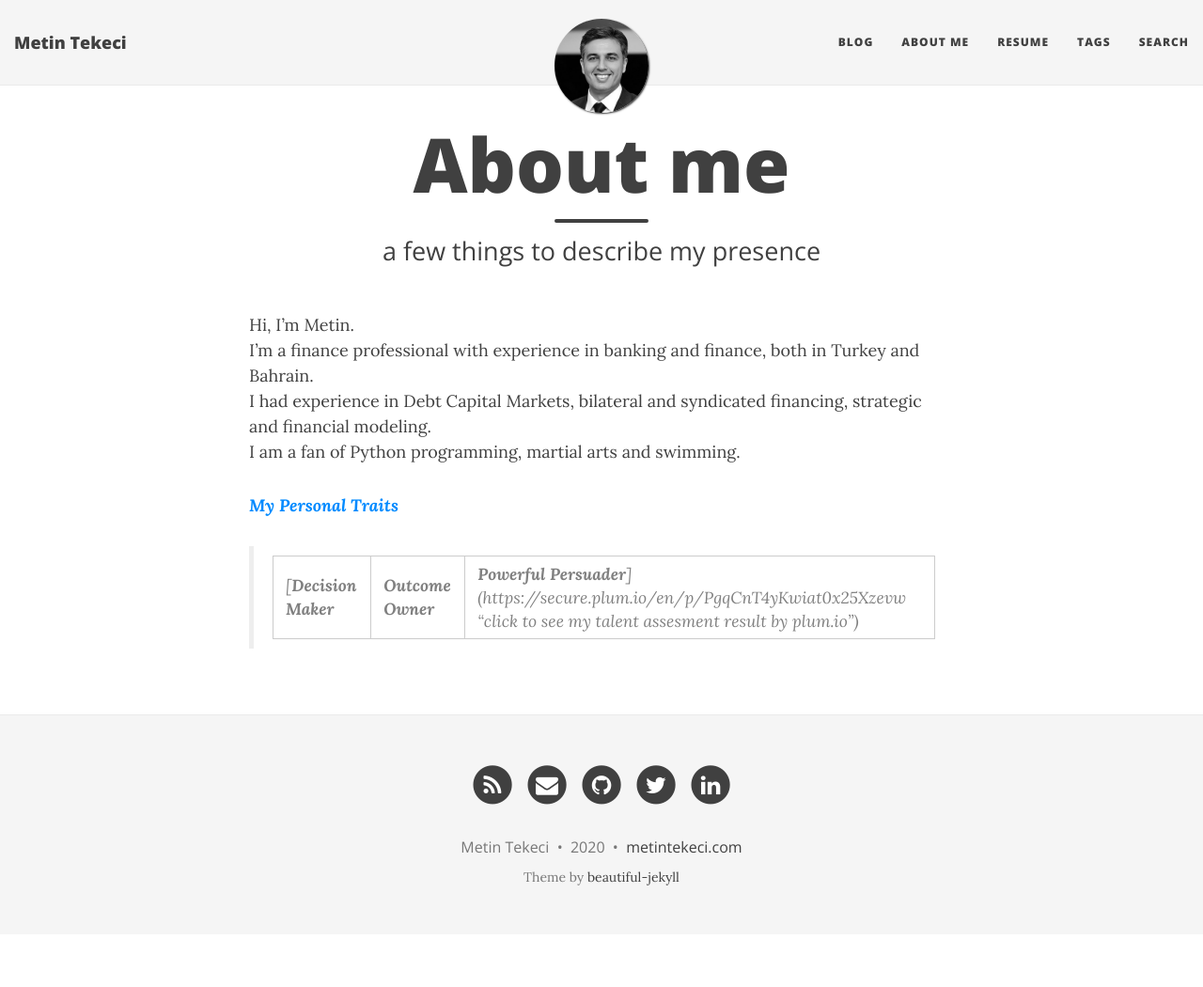
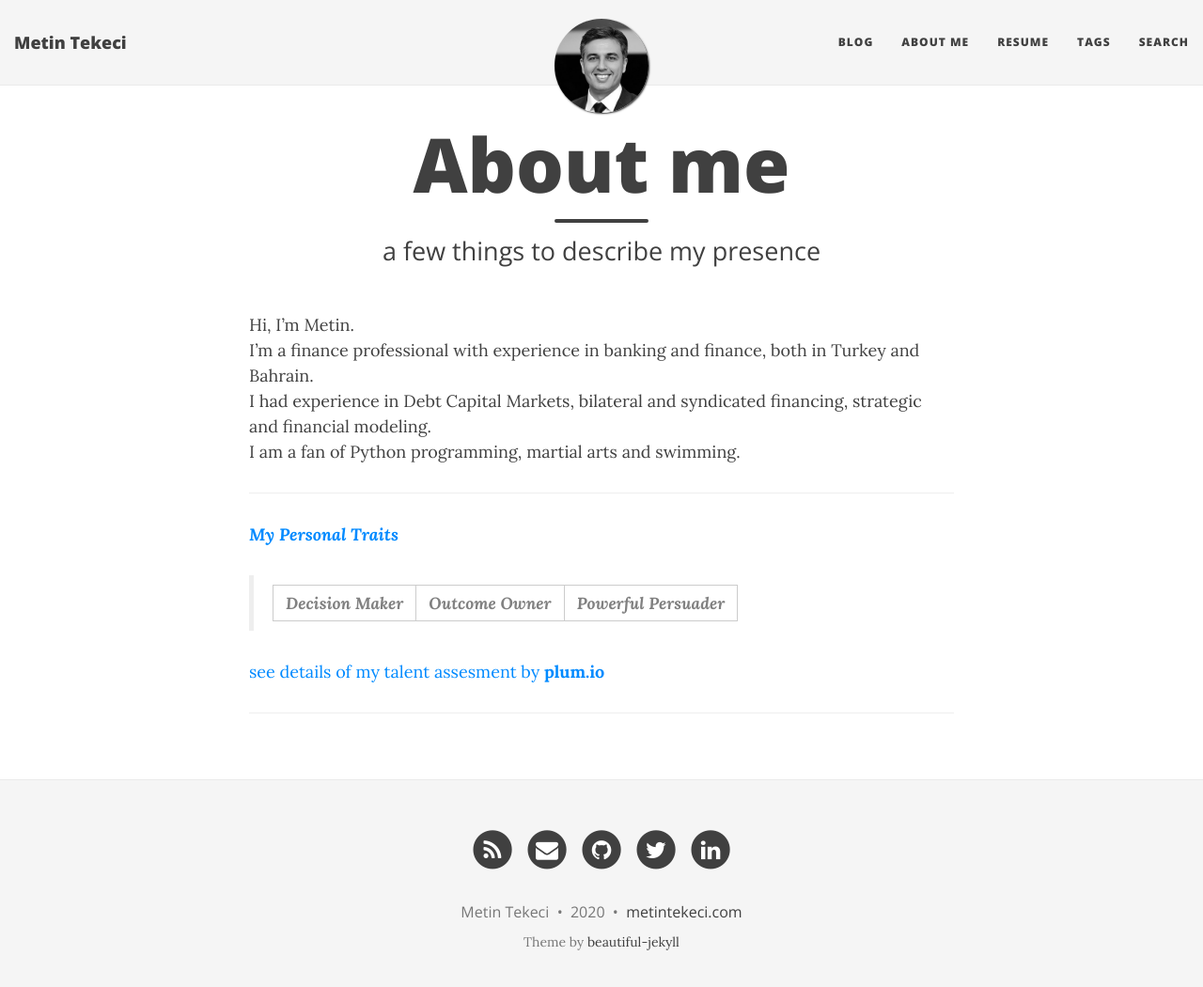
Before and after one commit to metintekeci/metintekeci.github.io, a Jekyll site: the page built from aboutme.md, in a window 1280 px wide and 1063 px high. Shown: the top 1050 px of the window at 94% size. Built offline with Jekyll 4.4.1, drawn with Linux system fonts in a browser that asks for light colours; nearby versions of some CDN libraries.

Commit message:
edit about.md - personal traits

```diff
--- a/aboutme.md
+++ b/aboutme.md
@@ -9,5 +9,10 @@ I’m a finance professional with experience in banking and finance, both in Tur
 I had experience in Debt Capital Markets, bilateral and syndicated financing, strategic and financial modeling.
 I am a fan of Python programming, martial arts and swimming.
 
+---
 ***[My Personal Traits](https://secure.plum.io/en/p/PgqCnT4yKwiat0x25Xzevw "click to see my talent assesment result by plum.io")***
->[**Decision Maker** | **Outcome Owner** | **Powerful Persuader**](https://secure.plum.io/en/p/PgqCnT4yKwiat0x25Xzevw "click to see my talent assesment result by plum.io")
+> | **Decision Maker** | **Outcome Owner** | **Powerful Persuader** |
+
+[see details of my talent assesment by **plum.io**](https://secure.plum.io/en/p/PgqCnT4yKwiat0x25Xzevw)
+
+---
```
